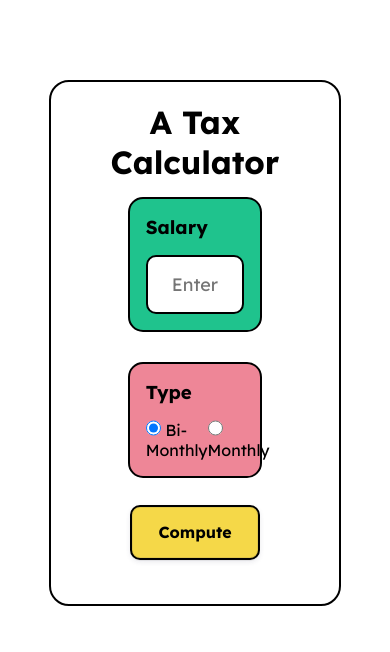
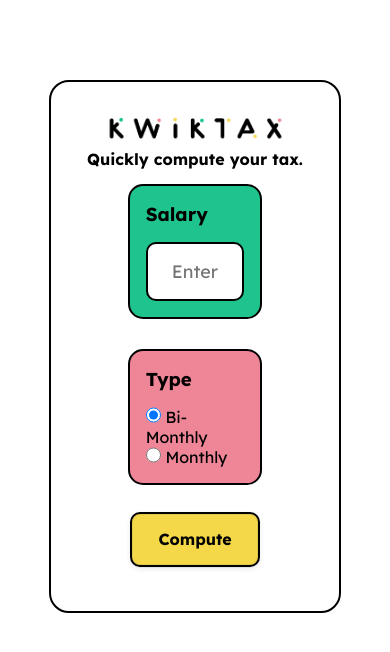
Before and after one commit to orayanics/2itg_oraya, a PHP site: page / in a window 390 px wide. Shown: the top 652 px of the page. Run offline with PHP 8.4, Linux system fonts and the light colour scheme.

Commit message:
Added logo and responsive design

```diff
--- a/mp1-tax-calc/index.php
+++ b/mp1-tax-calc/index.php
@@ -14,13 +14,14 @@
 <body>
     <div class="main-wrapper">
         <div class="calculator">
-            <h1>A Tax Calculator</h1>
+            <img class="logo" src="logo.png" alt="">
+            <h2>Quickly compute your tax.</h2>
 
             <form action="" method="post" class="flex">
 
                 <div class="input in1">
                     <h3>Salary</h3>
-                    <input type="text" name="salary" id="salary" placeholder="Enter your salary here" onkeypress='validate(event)'
+                    <input type="text" name="salary" id="salary" placeholder="Enter salary here" onkeypress='validate(event)'
                     title="You will only be able to enter numbers." required>
                 </div>
 
--- a/mp1-tax-calc/style.css
+++ b/mp1-tax-calc/style.css
@@ -13,7 +13,7 @@
 }
 
 .calculator {
-    width: 75vw;
+    width: 55vw;
     height: auto;
     margin: 5rem auto;
     background-color: #fff;
@@ -99,7 +99,7 @@ button:focus {
     display: flex;
     flex-direction:row;
     width: 100%;
-    justify-content: space-between;
+    justify-content: space-evenly;
 }
 
 h1, h2 {
@@ -127,3 +127,27 @@ form span {
     text-align: center;
     margin-bottom: 1rem;
 }
+
+.logo {
+    display: block;
+    margin: auto;
+    width: calc(100% - 20%);
+}
+
+@media (max-width: 800px) {
+    h2 {
+        font-size: 16px;
+    }
+    .calculator {
+        width: 75vw;
+    }
+
+    .radio-type {
+        flex-direction: column;
+    }
+
+    button {
+        padding: 0;
+    }
+
+}
```
Also changed, not shown: mp1-tax-calc/logo.png (added).
